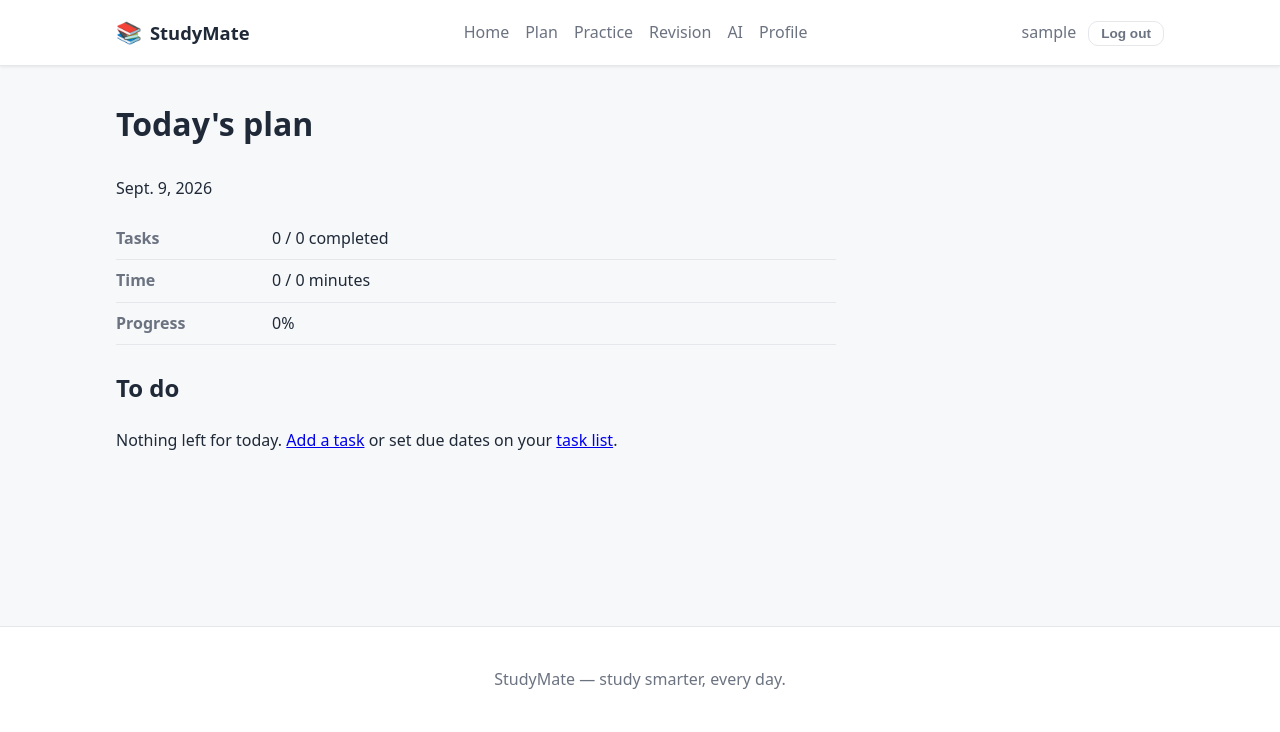
After one commit to CodeWithAli51/StudyMate, a Django app: page /planner/today/ in a window 1280 px wide. The commit adds this page. Shown: the top 732 px of the page. Run offline with Django 5.2, Linux system fonts and the light colour scheme; the visitor is signed in with stand-in values (Sample User, id 1); data that the repository does not hold is empty.

Commit message:
feat: add daily study plan

```diff
--- a/planner/urls.py
+++ b/planner/urls.py
@@ -11,4 +11,6 @@ urlpatterns = [
     path('tasks/<int:pk>/edit/', views.task_update, name='task_update'),
     path('tasks/<int:pk>/delete/', views.task_delete, name='task_delete'),
     path('tasks/<int:pk>/complete/', views.task_complete, name='task_complete'),
+    path('tasks/<int:pk>/start/', views.task_start, name='task_start'),
+    path('today/', views.today_plan, name='today'),
 ]
--- a/planner/views.py
+++ b/planner/views.py
@@ -95,4 +95,53 @@ def task_complete(request, pk):
         _stamp_completion(task)
         task.save()
         messages.success(request, 'Task marked complete.')
-    return redirect('planner:task_list')
+    return redirect(request.POST.get('next', 'planner:task_list'))
+
+
+@login_required
+def task_start(request, pk):
+    task = get_object_or_404(StudyTask, pk=pk, student=request.user)
+    if request.method == 'POST' and task.status != StudyTask.STATUS_COMPLETED:
+        task.status = StudyTask.STATUS_IN_PROGRESS
+        _stamp_completion(task)
+        task.save()
+        messages.success(request, 'Task started.')
+    return redirect(request.POST.get('next', 'planner:task_list'))
+
+
+def get_today_plan(user):
+    today = timezone.localdate()
+    open_tasks = StudyTask.objects.filter(
+        student=user, due_date__lte=today
+    ).exclude(status=StudyTask.STATUS_COMPLETED).select_related(
+        'subject', 'chapter', 'topic'
+    ).order_by('-priority', 'due_date', '-created_at')
+    completed_today = StudyTask.objects.filter(
+        student=user,
+        status=StudyTask.STATUS_COMPLETED,
+        completed_at__date=today,
+    ).select_related('subject', 'chapter', 'topic')
+    open_minutes = sum(t.estimated_minutes for t in open_tasks)
+    done_minutes = sum(t.estimated_minutes for t in completed_today)
+    total_minutes = open_minutes + done_minutes
+    if total_minutes:
+        progress_percent = round(done_minutes * 100 / total_minutes)
+    else:
+        progress_percent = 0
+    return {
+        'date': today,
+        'open_tasks': list(open_tasks),
+        'completed_today': list(completed_today),
+        'open_count': len(open_tasks),
+        'done_count': len(completed_today),
+        'open_minutes': open_minutes,
+        'done_minutes': done_minutes,
+        'total_minutes': total_minutes,
+        'progress_percent': progress_percent,
+        'next_task': open_tasks[0] if open_tasks else None,
+    }
+
+
+@login_required
+def today_plan(request):
+    return render(request, 'planner/today.html', get_today_plan(request.user))
--- a/templates/planner/index.html
+++ b/templates/planner/index.html
@@ -6,6 +6,6 @@
     <section class="page-hero">
         <h1>Study Plan</h1>
         <p>Organize your daily study tasks and build a plan that works for you.</p>
-        <p><a href="{% url 'planner:task_list' %}" class="btn btn-primary">View tasks</a></p>
+        <p><a href="{% url 'planner:today' %}" class="btn btn-primary">Today's plan</a> <a href="{% url 'planner:task_list' %}" class="btn btn-ghost">View tasks</a></p>
     </section>
 {% endblock %}
--- /dev/null
+++ b/templates/planner/today.html
@@ -0,0 +1,55 @@
+{% extends 'base.html' %}
+
+{% block title %}Today | StudyMate{% endblock %}
+
+{% block content %}
+    <section class="page-hero">
+        <h1>Today's plan</h1>
+        <p>{{ date }}</p>
+        <dl class="profile-details">
+            <div class="profile-row"><dt>Tasks</dt><dd>{{ done_count }} / {{ done_count|add:open_count }} completed</dd></div>
+            <div class="profile-row"><dt>Time</dt><dd>{{ done_minutes }} / {{ total_minutes }} minutes</dd></div>
+            <div class="profile-row"><dt>Progress</dt><dd>{{ progress_percent }}%</dd></div>
+        </dl>
+        {% if next_task %}
+            <p>Next up: <strong>{{ next_task.title }}</strong> ({{ next_task.subject.name }}, {{ next_task.estimated_minutes }} min)</p>
+        {% endif %}
+    </section>
+    <section>
+        <h2>To do</h2>
+        {% if open_tasks %}
+            <ul>
+                {% for task in open_tasks %}
+                    <li>
+                        <strong>{{ task.title }}</strong>
+                        — {{ task.subject.name }}
+                        — {{ task.get_priority_display }} priority
+                        — {{ task.estimated_minutes }} min
+                        <form method="post" action="{% url 'planner:task_start' task.pk %}" style="display:inline">
+                            {% csrf_token %}
+                            <input type="hidden" name="next" value="{% url 'planner:today' %}">
+                            <button type="submit" class="btn btn-ghost btn-sm">Start</button>
+                        </form>
+                        <form method="post" action="{% url 'planner:task_complete' task.pk %}" style="display:inline">
+                            {% csrf_token %}
+                            <input type="hidden" name="next" value="{% url 'planner:today' %}">
+                            <button type="submit" class="btn btn-ghost btn-sm">Mark complete</button>
+                        </form>
+                    </li>
+                {% endfor %}
+            </ul>
+        {% else %}
+            <p>Nothing left for today. {% if not completed_today %}<a href="{% url 'planner:task_create' %}">Add a task</a> or set due dates on your <a href="{% url 'planner:task_list' %}">task list</a>.{% endif %}</p>
+        {% endif %}
+    </section>
+    {% if completed_today %}
+        <section>
+            <h2>Completed today</h2>
+            <ul>
+                {% for task in completed_today %}
+                    <li>{{ task.title }} — {{ task.subject.name }} ({{ task.estimated_minutes }} min)</li>
+                {% endfor %}
+            </ul>
+        </section>
+    {% endif %}
+{% endblock %}
```
Also changed, not shown: planner/tests.py (+117 -0 lines).
